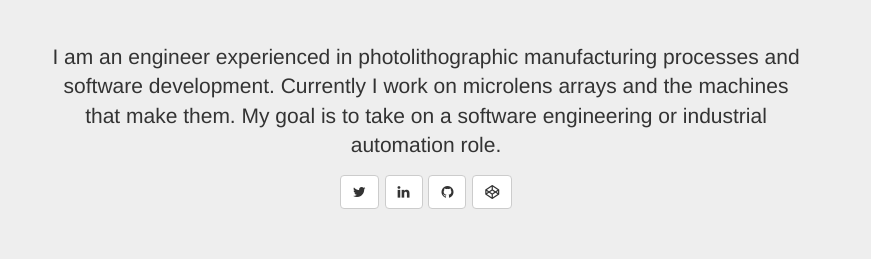
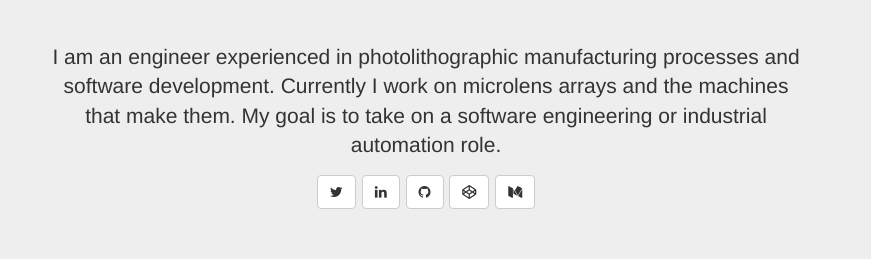
Before and after one commit to JonathanHoffman/JonathanHoffman.github.io, a plain HTML site: page index.html in a window 1280 px wide. Shown: the part 56-315 px from the top of the page, 409-1280 px from the left. Drawn offline with nearby package versions, Linux system fonts and the light colour scheme.

Commit message:
Add link to my Medium profile

```diff
--- a/index.html
+++ b/index.html
@@ -56,6 +56,7 @@
             <a class="btn btn-default social-button" href="https://www.linkedin.com/in/jonathan-g-hoffman/" role="button"><i class="fa fa-linkedin" aria-hidden="true"></i></a>
             <a class="btn btn-default social-button" href="https://github.com/JonathanHoffman" role="button"><i class="fa fa-github" aria-hidden="true"></i></a>
             <a class="btn btn-default social-button" href="https://codepen.io/jgh/" role="button"><i class="fa fa-codepen" aria-hidden="true"></i></a>
+            <a class="btn btn-default social-button" href="https://medium.com/@eejonathan" role="button"><i class="fa fa-medium" aria-hidden="true"></i></a>
           </p>
         </div>
       </div>
```
